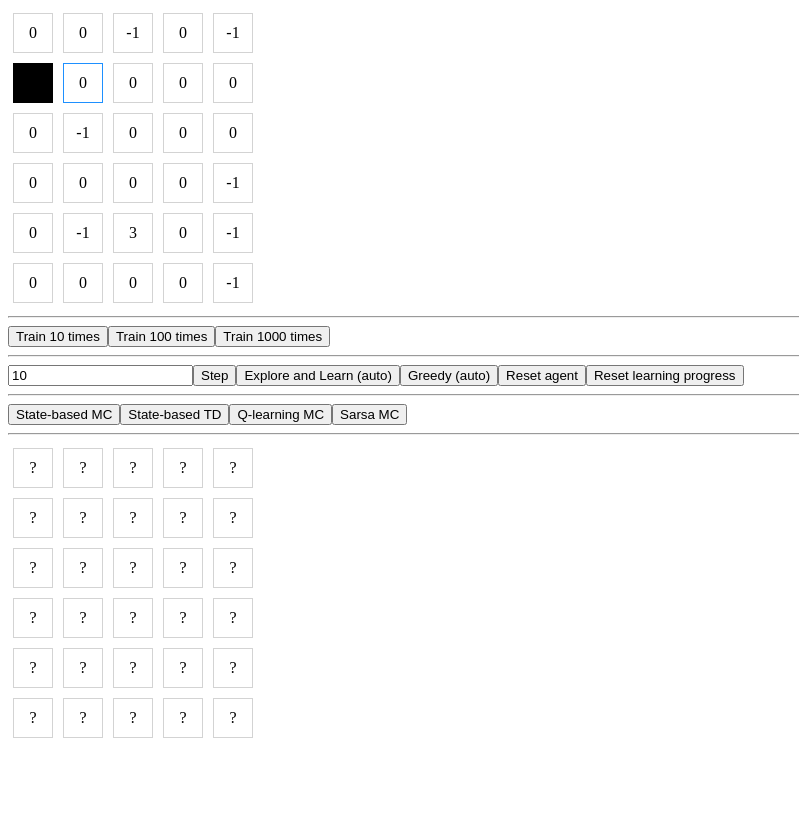
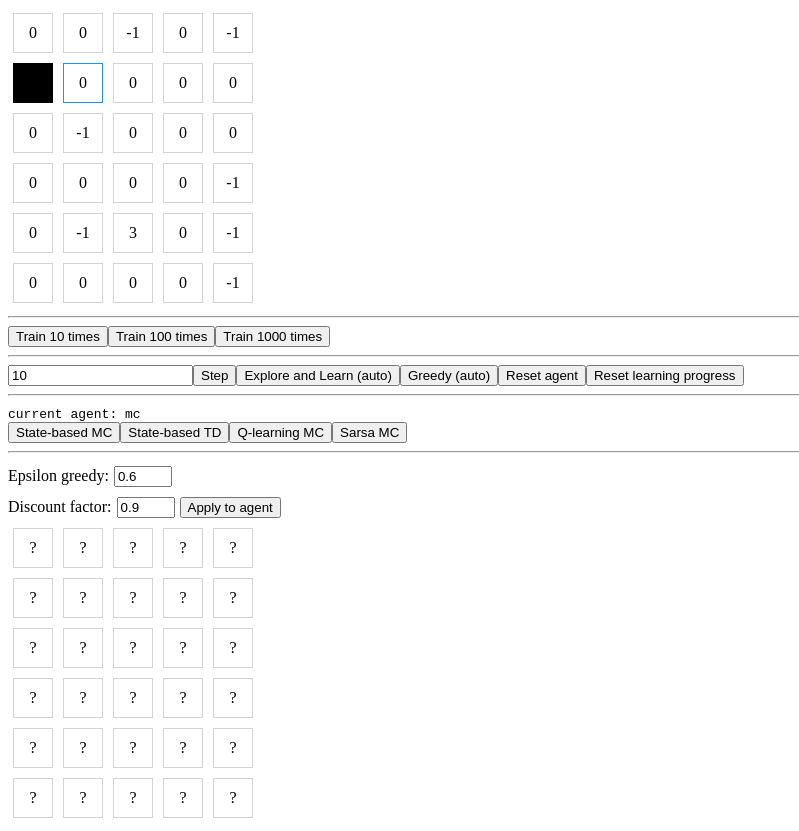
Before and after one commit to zhiqipan/grid-explorer-app, a Next.js app: page / in a window 1280 px wide. Shown: the whole page, without its empty margins (0-799 px from the left). Before the commit the page ends 800 px from the top, so only its background shows below. Built offline with nearby package versions, Linux system fonts and the light colour scheme.

Commit message:
Visualize best action; support epsilon and discount factor change

```diff
--- a/components/ActionValueGrid.js
+++ b/components/ActionValueGrid.js
@@ -55,12 +55,21 @@ class ActionValue extends Component {
     const down = typeof values.down === 'number' ? Math.round(values.down * 10) / 10 : '?'
     const any = typeof values.any === 'number' && Math.round(values.any * 10) / 10
 
+    const idx = Object.values(values).indexOf(Math.max(...Object.values(values)))
+    const bestAction = Object.keys(values)[idx]
+    const dirValueMap = { left, right, up, down }
+
+    const arrow = dir => (
+      <div className={`triangle ${bestAction === dir ? 'triangle--highlight' : ''} triangle--${dir}`}
+           style={{ color: (any || dirValueMap[dir]) >= 0 ? 'green' : 'red' }}>{any || dirValueMap[dir]}</div>
+    )
+
     return (
       <div className='action-values'>
-        <div className="triangle triangle--left" style={{ color: (any || left) >= 0 ? 'green' : 'red' }}>{any || left}</div>
-        <div className="triangle triangle--right" style={{ color: (any || right) >= 0 ? 'green' : 'red' }}>{any || right}</div>
-        <div className="triangle triangle--up" style={{ color: (any || up) >= 0 ? 'green' : 'red' }}>{any || up}</div>
-        <div className="triangle triangle--down" style={{ color: (any || down) >= 0 ? 'green' : 'red' }}>{any || down}</div>
+        {arrow('left')}
+        {arrow('right')}
+        {arrow('up')}
+        {arrow('down')}
       </div>
     )
   }
--- a/components/GameWorld.js
+++ b/components/GameWorld.js
@@ -31,6 +31,9 @@ export default class GameWorld extends Component {
     trajectoryRunning: false,
     stepInterval: 10,
     agentType: null,
+    agentName: null,
+    agentEpsilon: 0.6,
+    agentDiscount: 0.9,
   }
 
   componentDidMount() {
@@ -85,9 +88,10 @@ export default class GameWorld extends Component {
     }
     if (agents[name]) {
       if (this.agent) this.agent.removeAllObservers()
-      this.agent = new agents[name](this.grid, { epsilon: 0.6, discount: 0.9 })
+      const { agentEpsilon, agentDiscount } = this.state
+      this.agent = new agents[name](this.grid, { epsilon: agentEpsilon, discount: agentDiscount })
       this.agent.addObserver(this.agentObserver)
-      this.setState({ agentType: this.agent.agentType })
+      this.setState({ agentType: this.agent.agentType, agentName: name })
     }
   }
 
@@ -177,11 +181,26 @@ export default class GameWorld extends Component {
         }}>Reset learning progress
         </button>
         <hr />
+        <code>current agent: {this.state.agentName}</code><br />
         <button onClick={() => this.switchAgent('mc')}>State-based MC</button>
         <button onClick={() => this.switchAgent('td')}>State-based TD</button>
         <button onClick={() => this.switchAgent('q-learning-mc')}>Q-learning MC</button>
         <button onClick={() => this.switchAgent('sarsa-mc')}>Sarsa MC</button>
         <hr />
+        <div>
+          Epsilon greedy:
+          <input type="number" placeholder='epsilon' value={this.state.agentEpsilon} style={{ width: 50, margin: 5 }}
+                 onChange={e => this.setState({ agentEpsilon: Math.max(Math.min(e.target.value, 1), 0) })} />
+          <br />
+          Discount factor:
+          <input type="number" placeholder='discount' value={this.state.agentDiscount} style={{ width: 50, margin: 5 }}
+                 onChange={e => this.setState({ agentDiscount: Math.max(Math.min(e.target.value, 1), 0) })} />
+          <button onClick={() => {
+            this.agent.setEpsilon(this.state.agentEpsilon)
+            this.agent.setDiscount(this.state.agentDiscount)
+          }}>Apply to agent
+          </button>
+        </div>
         {this.renderValueGrid()}
       </div>
     )
--- a/styles/game-grid.scss
+++ b/styles/game-grid.scss
@@ -53,12 +53,16 @@
     height: 0;
     $triangle-size: 6px;
     $spacing: 3px;
-    border: $triangle-size solid #ffda2f;
+    border: $triangle-size solid #dedede;
     position: absolute;
     transform: translate(-$triangle-size, -$triangle-size);
     display: flex;
     justify-content: center;
     align-items: center;
+
+    &--highlight {
+      border: $triangle-size solid #81e28e;
+    }
 
     &--up {
       border-left-color: transparent;
```
